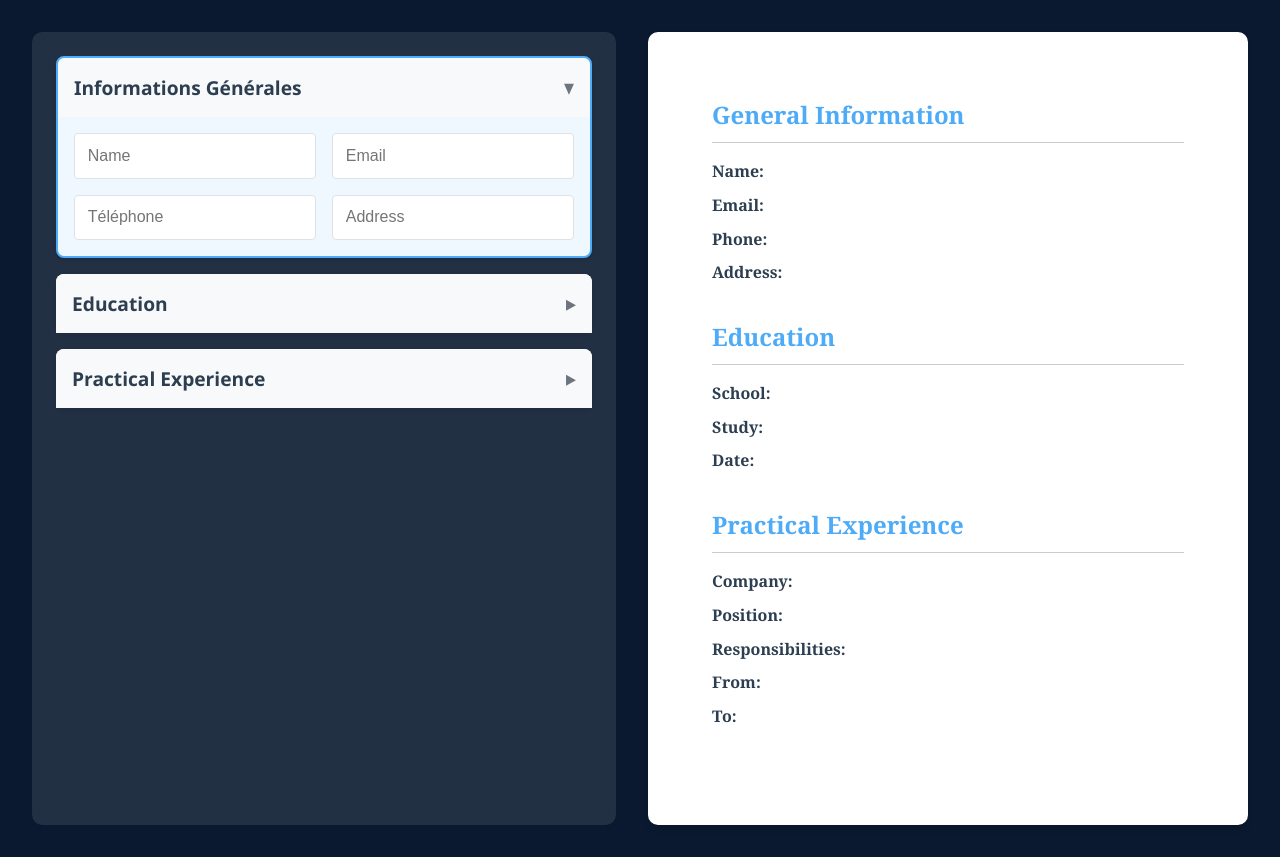
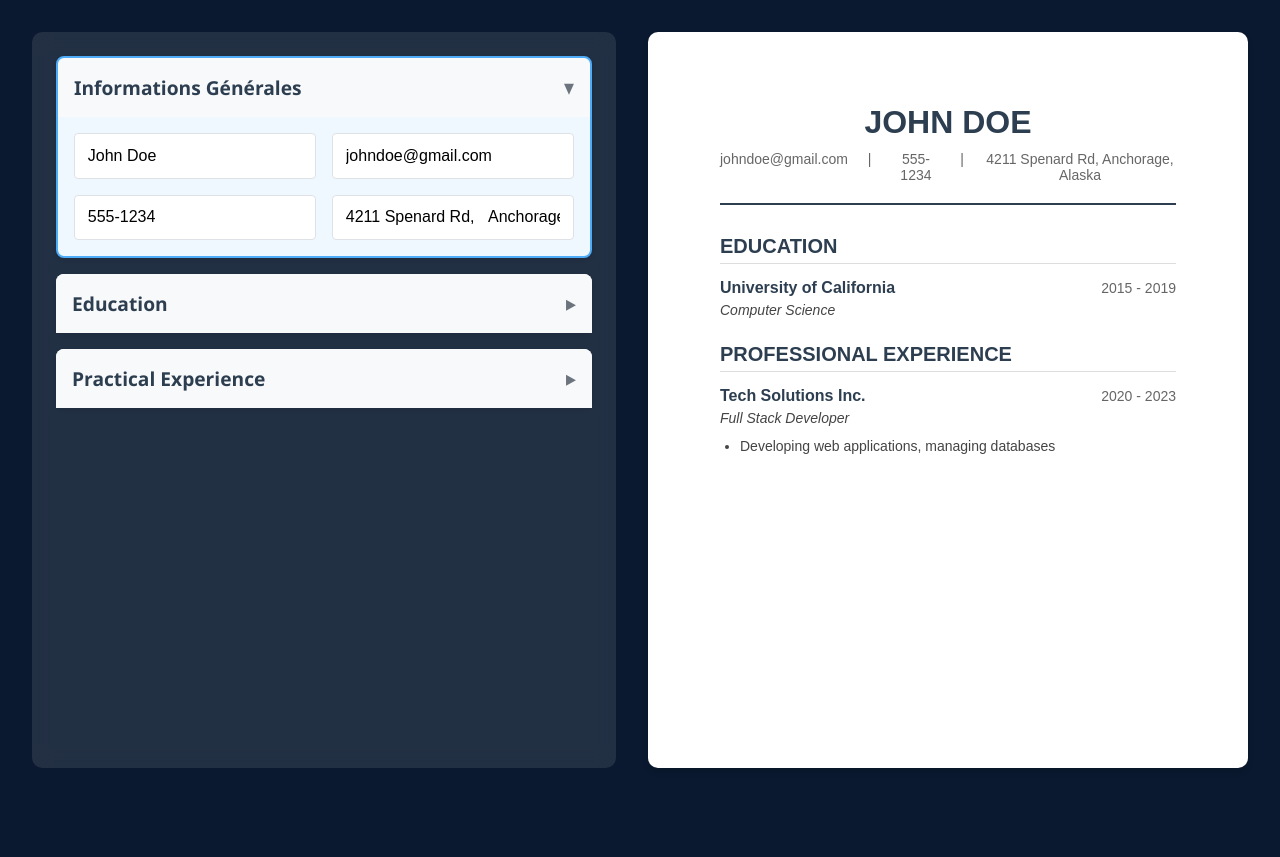
Before and after one commit to PierreGronnier/odin-cvApp, a React (Vite) app: page / in a window 1280 px wide. After the commit the page ends 800 px from the top, so only its background shows below. Built offline with nearby package versions, Linux system fonts and the light colour scheme.

Commit message:
add default data and upgrade css for cvdispkay

```diff
--- a/src/App.jsx
+++ b/src/App.jsx
@@ -7,24 +7,24 @@ import CVDisplay from "./components/CVDisplay";
 
 const App = () => {
   const [info, setInfo] = useState({
-    name: "",
-    email: "",
-    phone: "",
-    address: "",
+    name: "John Doe",
+    email: "johndoe@gmail.com",
+    phone: "555-1234",
+    address: "4211 Spenard Rd, Anchorage, Alaska",
   });
 
   const [education, setEducation] = useState({
-    school: "",
-    study: "",
-    date: "",
+    school: "University of California",
+    study: "Computer Science",
+    date: "2015 - 2019",
   });
 
   const [experience, setExperience] = useState({
-    company: "",
-    position: "",
-    responsibilities: "",
-    from: "",
-    to: "",
+    company: "Tech Solutions Inc.",
+    position: "Full Stack Developer",
+    responsibilities: "Developing web applications, managing databases",
+    from: "2020",
+    to: "2023",
   });
 
   const [expandedSection, setExpandedSection] = useState("general");
@@ -36,16 +36,19 @@ const App = () => {
     <div className="App">
       <div className="form-container">
         <GeneralInfo
+          info={info}
           onInfoChange={setInfo}
           isExpanded={expandedSection === "general"}
           toggleExpanded={() => toggleSection("general")}
         />
         <Education
+          education={education}
           onEducationChange={setEducation}
           isExpanded={expandedSection === "education"}
           toggleExpanded={() => toggleSection("education")}
         />
         <PracticalExperience
+          experience={experience}
           onExperienceChange={setExperience}
           isExpanded={expandedSection === "experience"}
           toggleExpanded={() => toggleSection("experience")}
--- a/src/components/CVDisplay.jsx
+++ b/src/components/CVDisplay.jsx
@@ -4,65 +4,45 @@ import "../styles/CVDisplay.css";
 const CVDisplay = ({ info, education, experience }) => {
   return (
     <div className="cv-display">
-      <div className="cv-section">
-        <h2>General Information</h2>
-        <p className="cv-entry">
-          <span className="cv-label">Name:</span>{" "}
-          <span className="cv-value">{info.name}</span>
-        </p>
-        <p className="cv-entry">
-          <span className="cv-label">Email:</span>{" "}
-          <span className="cv-value">{info.email}</span>
-        </p>
-        <p className="cv-entry">
-          <span className="cv-label">Phone:</span>{" "}
-          <span className="cv-value">{info.phone}</span>
-        </p>
-        <p className="cv-entry">
-          <span className="cv-label">Address:</span>{" "}
-          <span className="cv-value">{info.address}</span>
-        </p>
-      </div>
+      <header className="cv-header">
+        <h1 className="name">{info.name}</h1>
+        <div className="contact-info">
+          <p>{info.email}</p>|<p>{info.phone}</p>|<p>{info.address}</p>
+        </div>
+      </header>
 
-      <div className="cv-section">
+      <section className="cv-section">
         <h2>Education</h2>
-        <p className="cv-entry">
-          <span className="cv-label">School:</span>{" "}
-          <span className="cv-value">{education.school}</span>
-        </p>
-        <p className="cv-entry">
-          <span className="cv-label">Study:</span>{" "}
-          <span className="cv-value">{education.study}</span>
-        </p>
-        <p className="cv-entry">
-          <span className="cv-label">Date:</span>{" "}
-          <span className="cv-value">{education.date}</span>
-        </p>
-      </div>
+        <div className="section-content">
+          <div className="entry">
+            <div className="entry-header">
+              <h3>{education.school}</h3>
+              <span className="date">{education.date}</span>
+            </div>
+            <p className="degree">{education.study}</p>
+          </div>
+        </div>
+      </section>
 
-      <div className="cv-section">
-        <h2>Practical Experience</h2>
-        <p className="cv-entry">
-          <span className="cv-label">Company:</span>{" "}
-          <span className="cv-value">{experience.company}</span>
-        </p>
-        <p className="cv-entry">
-          <span className="cv-label">Position:</span>{" "}
-          <span className="cv-value">{experience.position}</span>
-        </p>
-        <p className="cv-entry">
-          <span className="cv-label">Responsibilities:</span>{" "}
-          <span className="cv-value">{experience.responsibilities}</span>
-        </p>
-        <p className="cv-entry">
-          <span className="cv-label">From:</span>{" "}
-          <span className="cv-value">{experience.from}</span>
-        </p>
-        <p className="cv-entry">
-          <span className="cv-label">To:</span>{" "}
-          <span className="cv-value">{experience.to}</span>
-        </p>
-      </div>
+      <section className="cv-section">
+        <h2>Professional experience</h2>
+        <div className="section-content">
+          <div className="entry">
+            <div className="entry-header">
+              <h3>{experience.company}</h3>
+              <span className="date">
+                {experience.from} - {experience.to}
+              </span>
+            </div>
+            <p className="position">{experience.position}</p>
+            <ul className="responsibilities">
+              {experience.responsibilities?.split("\n").map((point, i) => (
+                <li key={i}>{point}</li>
+              ))}
+            </ul>
+          </div>
+        </div>
+      </section>
     </div>
   );
 };
--- a/src/components/Education.jsx
+++ b/src/components/Education.jsx
@@ -3,9 +3,9 @@ import "../styles/section.css";
 
 const Education = ({ onEducationChange, isExpanded, toggleExpanded }) => {
   const [education, setEducation] = useState({
-    school: "",
-    study: "",
-    date: "",
+    school: "University of California",
+    study: "Computer Science",
+    date: "2015 - 2019",
   });
 
   const handleChange = (e) => {
@@ -41,7 +41,7 @@ const Education = ({ onEducationChange, isExpanded, toggleExpanded }) => {
             placeholder="Study"
           />
           <input
-            type="date"
+            type="text"
             name="date"
             value={education.date}
             onChange={handleChange}
--- a/src/components/GeneralInfo.jsx
+++ b/src/components/GeneralInfo.jsx
@@ -3,10 +3,10 @@ import "../styles/section.css";
 
 const GeneralInfo = ({ onInfoChange, isExpanded, toggleExpanded }) => {
   const [info, setInfo] = useState({
-    name: "",
-    email: "",
-    phone: "",
-    address: "",
+    name: "John Doe",
+    email: "johndoe@gmail.com",
+    phone: "555-1234",
+    address: "4211 Spenard Rd,	Anchorage, Alaska",
   });
 
   const handleChange = (e) => {
--- a/src/components/PracticalExperience.jsx
+++ b/src/components/PracticalExperience.jsx
@@ -7,11 +7,11 @@ const PracticalExperience = ({
   toggleExpanded,
 }) => {
   const [experience, setExperience] = useState({
-    company: "",
-    position: "",
-    responsibilities: "",
-    from: "",
-    to: "",
+    company: "Tech Solutions Inc.",
+    position: "Full Stack Developer",
+    responsibilities: "Developing web applications, managing databases",
+    from: "2020",
+    to: "2023",
   });
 
   const handleChange = (e) => {
@@ -53,18 +53,18 @@ const PracticalExperience = ({
             placeholder="Responsibilities"
           />
           <input
-            type="date"
+            type="text"
             name="from"
             value={experience.from}
             onChange={handleChange}
-            placeholder="From"
+            placeholder="Start date"
           />
           <input
-            type="date"
+            type="text"
             name="to"
             value={experience.to}
             onChange={handleChange}
-            placeholder="To"
+            placeholder="End date"
           />
         </form>
       )}
--- a/src/styles/CVDisplay.css
+++ b/src/styles/CVDisplay.css
@@ -1,32 +1,97 @@
+/* src/styles/CVDisplay.css */
 .cv-display {
-  padding: 2rem;
-  font-family: "Georgia", serif;
-  line-height: 1.6;
+  padding: 40px;
+  font-family: "Arial", sans-serif;
+  max-width: 800px;
+  margin: 0 auto;
+  background-color: white;
+  color: #333;
+}
+
+.cv-header {
+  text-align: center;
+  margin-bottom: 30px;
+  padding-bottom: 20px;
+  border-bottom: 2px solid #2c3e50;
+}
+
+.name {
+  font-size: 32px;
+  margin-bottom: 10px;
+  color: #2c3e50;
+  text-transform: uppercase;
+}
+
+.contact-info {
+  display: flex;
+  justify-content: center;
+  gap: 20px;
+  font-size: 14px;
+  color: #666;
+}
+
+.cv-section {
+  margin: 25px 0;
+}
+
+.cv-section h2 {
+  font-size: 20px;
+  color: #2c3e50;
+  border-bottom: 1px solid #ddd;
+  padding-bottom: 5px;
+  margin-bottom: 15px;
+  text-transform: uppercase;
+}
+
+.entry-header {
+  display: flex;
+  justify-content: space-between;
+  align-items: baseline;
+  margin: 15px 0 5px;
+}
+
+.entry-header h3 {
+  font-size: 16px;
+  margin: 0;
   color: #2c3e50;
 }
 
-.cv-section {
-  margin-bottom: 2rem;
+.date {
+  font-size: 14px;
+  color: #666;
 }
 
-.cv-section h2 {
-  font-size: 1.5rem;
-  margin-bottom: 1rem;
-  color: #4dabf7;
-  border-bottom: 1px solid #ccc;
-  padding-bottom: 0.5rem;
+.degree,
+.position {
+  font-size: 14px;
+  color: #444;
+  margin: 5px 0 10px;
+  font-style: italic;
 }
 
-.cv-entry {
-  margin-bottom: 0.5rem;
+.responsibilities {
+  padding-left: 20px;
+  margin: 10px 0;
 }
 
-.cv-label {
-  font-weight: bold;
-  display: inline-block;
-  width: 120px;
+.responsibilities li {
+  font-size: 14px;
+  line-height: 1.5;
+  margin-bottom: 5px;
+  color: #444;
 }
 
-.cv-value {
-  display: inline;
+@media print {
+  .cv-display {
+    padding: 20px;
+    font-size: 12px;
+  }
+
+  .name {
+    font-size: 24px;
+  }
+
+  .cv-section h2 {
+    font-size: 16px;
+  }
 }
```
